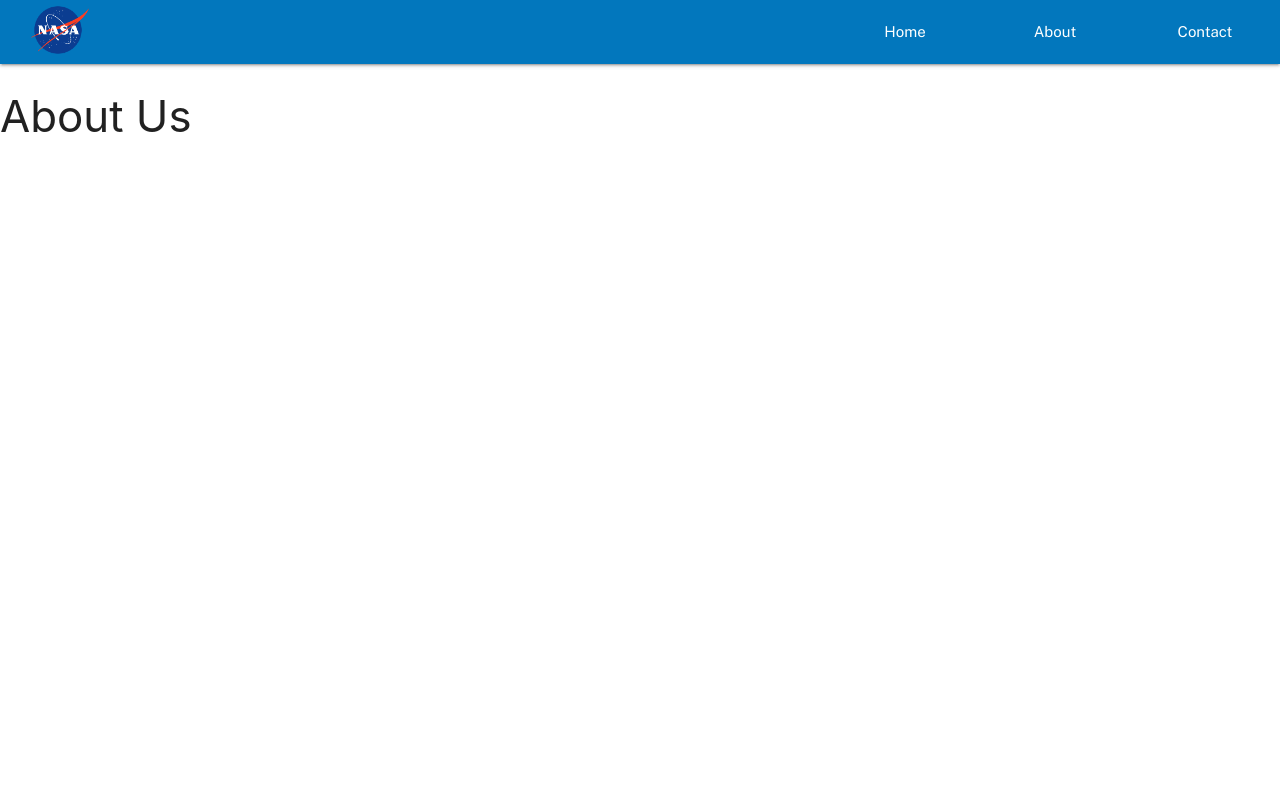
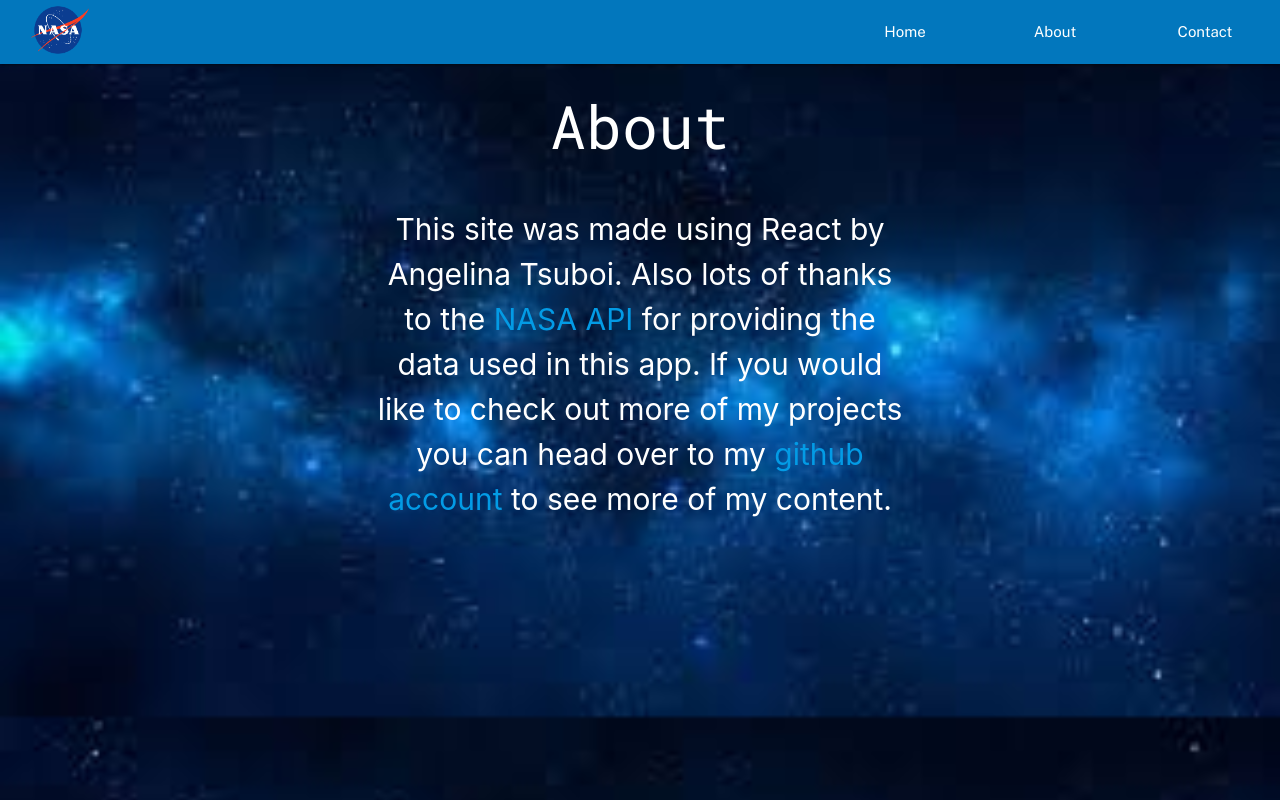
Before and after one commit to ANG13T/Nasa_API_App, a React (Create React App) app: page /about in a window 1280 px wide. Built offline with nearby package versions, Linux system fonts and the light colour scheme.

Commit message:
Card Styling

```diff
--- a/src/components/About.js
+++ b/src/components/About.js
@@ -1,9 +1,13 @@
 import React from 'react';
+import '../styles/About.css';
 
 const About = (props) => {
     return(
         <div className="container">
-            <h3>About Us</h3>
+            <h3>About</h3>
+            <div className="text-container">
+            <p>This site was made using React by Angelina Tsuboi. Also lots of thanks to the <a href="https://api.nasa.gov/">NASA API</a> for providing the data used in this app. If you would like to check out more of my projects you can head over to my <a href="https://github.com/angelina-tsuboi">github account</a> to see more of my content.</p>
+            </div>
         </div>
     )
 }
--- a/src/components/Contact.js
+++ b/src/components/Contact.js
@@ -1,9 +1,13 @@
 import React from 'react';
+import '../styles/Contact.css';
 
 const Contact = (props) => {
     return(
-        <div className="container">
-            <h3>CONTACT US</h3>
+       <div className="container">
+            <h3>Contact</h3>
+            <div className="text-container">
+            <p>This is just a dummy page</p>
+            </div>
         </div>
     )
 }
--- a/src/components/Home.js
+++ b/src/components/Home.js
@@ -46,7 +46,7 @@ class Home extends React.Component {
            console.log("Data could not be found")
         )
         return(
-            <div className="container">
+            <div className="section">
             {postList}
         </div>
         )
--- /dev/null
+++ b/src/styles/About.css
@@ -0,0 +1,17 @@
+h3{
+    color: white;
+    font-family: 'Roboto Mono';
+    text-align: center;
+}
+
+.text-container{
+    color:white;
+    width: 60%;
+    margin: auto;
+    text-align: center;
+}
+
+.container{
+    display: flex;
+    flex-direction: column;
+}
--- /dev/null
+++ b/src/styles/Contact.css
@@ -0,0 +1,21 @@
+@import url('https://fonts.googleapis.com/css?family=Roboto+Mono&display=swap');
+
+h3{
+    color: white;
+    font-family: 'Roboto Mono';
+    text-align: center;
+    font-size: 4rem;
+}
+
+.text-container{
+    color:white;
+    width: 60%;
+    margin: auto;
+    text-align: center;
+    font-size: 2rem;
+}
+
+.container{
+    display: flex;
+    flex-direction: column;
+}
--- a/src/styles/Home.css
+++ b/src/styles/Home.css
@@ -1,24 +1,37 @@
+
+
 .image{
     width: 20rem;
     height: 20rem;
     margin:auto;
     margin-top: 3rem;
+    border-radius: 10rem;
 }
 
 .card{
-    width: 28rem;
-    height: 35rem;
+    width: 27rem;
+    height: 33rem;
+    margin-right: 2rem;
+    margin-left: 2rem;
+    font-family: 'Roboto Mono';
+    background-color: rgba(177, 177, 177, 0.5);
+}
 
+.card:hover{
+    box-shadow: 0 4px 8px 0 rgba(0, 0, 0, 0.2), 0 6px 20px 0 rgba(63, 112, 218, 0.815);
 }
 
 .card-title{
     text-align:center;
 }
 
-.container{
+.section{
     display:flex;
     flex-direction: row;
     flex-wrap: wrap;
-    justify-content: space-between;
     width: 100%;
+    max-width: 100%;
+    background-size: cover;
+    margin: 0;
+    margin-top: 3rem;
 }
--- a/src/styles/index.css
+++ b/src/styles/index.css
@@ -5,6 +5,8 @@ body {
     sans-serif;
   -webkit-font-smoothing: antialiased;
   -moz-osx-font-smoothing: grayscale;
+  background-image:url('../spacebackground.jpeg');
+  background-size: cover;
 }
 
 code {
```
Also changed, not shown: src/spacebackground.jpeg (added).
